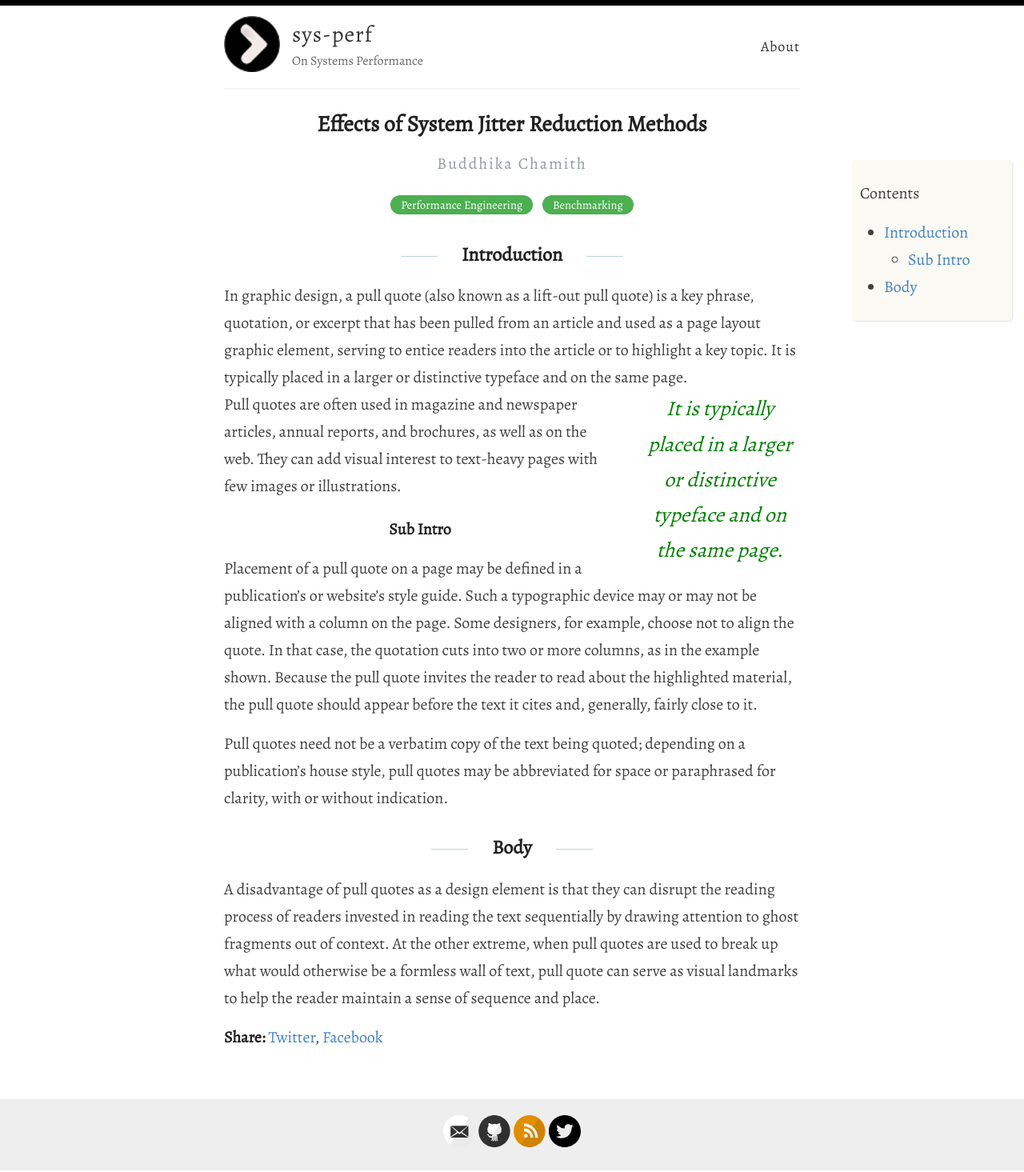
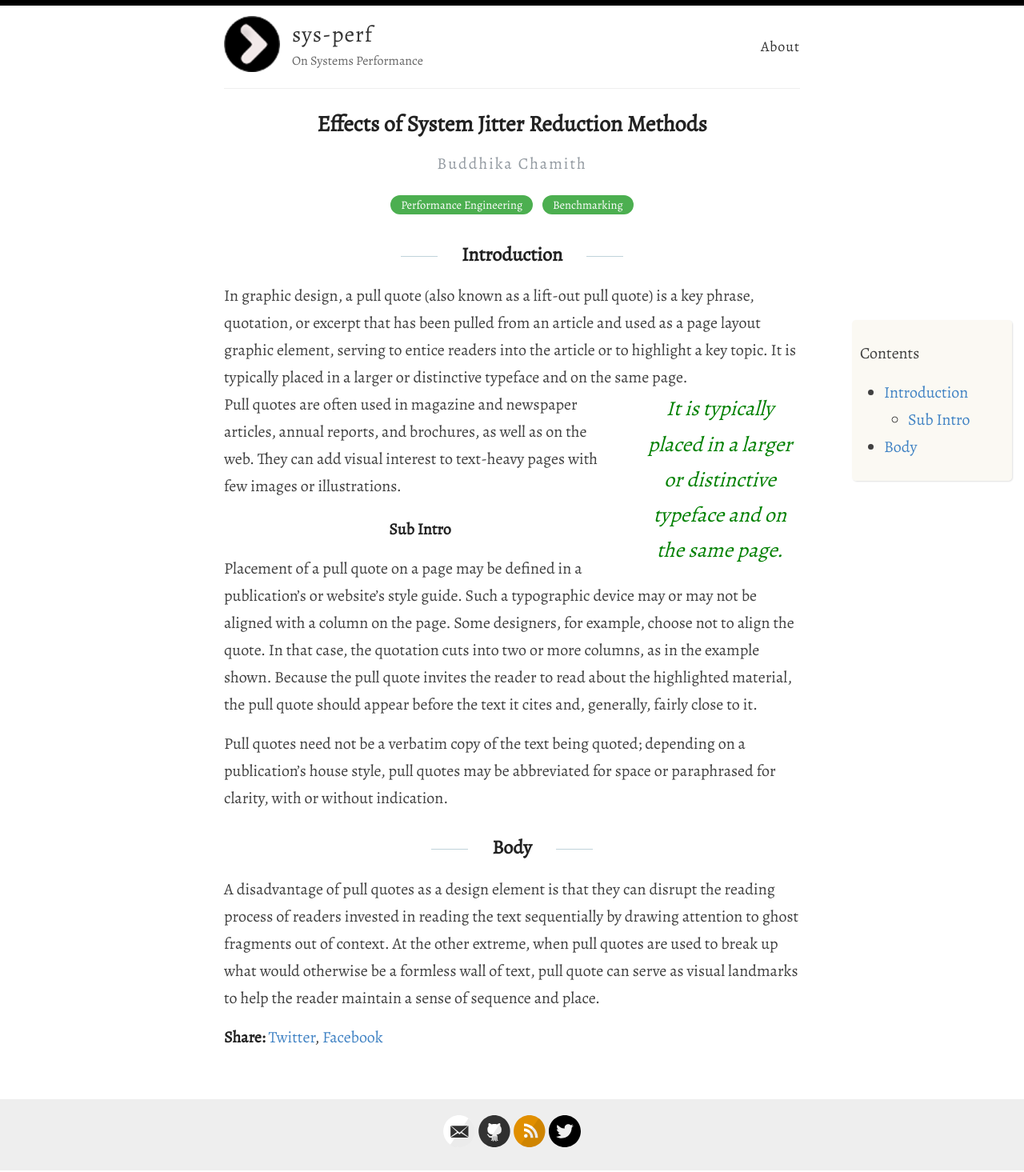
Before and after one commit to chamibuddhika/chamibuddhika.github.io, a Jekyll site: the page built from _posts/2019-12-11-pullquotes.md, in a window 1280 px wide. Shown: the whole page at 80% size. Built offline with Jekyll 4.4.1, drawn with Linux system fonts in a browser that asks for light colours.

Commit message:
Update table of contents style

```diff
--- a/_includes/toc.html
+++ b/_includes/toc.html
@@ -111,7 +111,7 @@
     {% endif %}
 {% endcapture %}{% assign tocWorkspace = '' %}
 
-<div class="contents" style="position: fixed; top: 200px;">
+<div class="contents" style="position: fixed; top: 400px;">
     <div class="menu">
         <p class="menu-label">{{ include.contents_title }}</p>
         {{ my_toc | markdownify | strip }}
```
